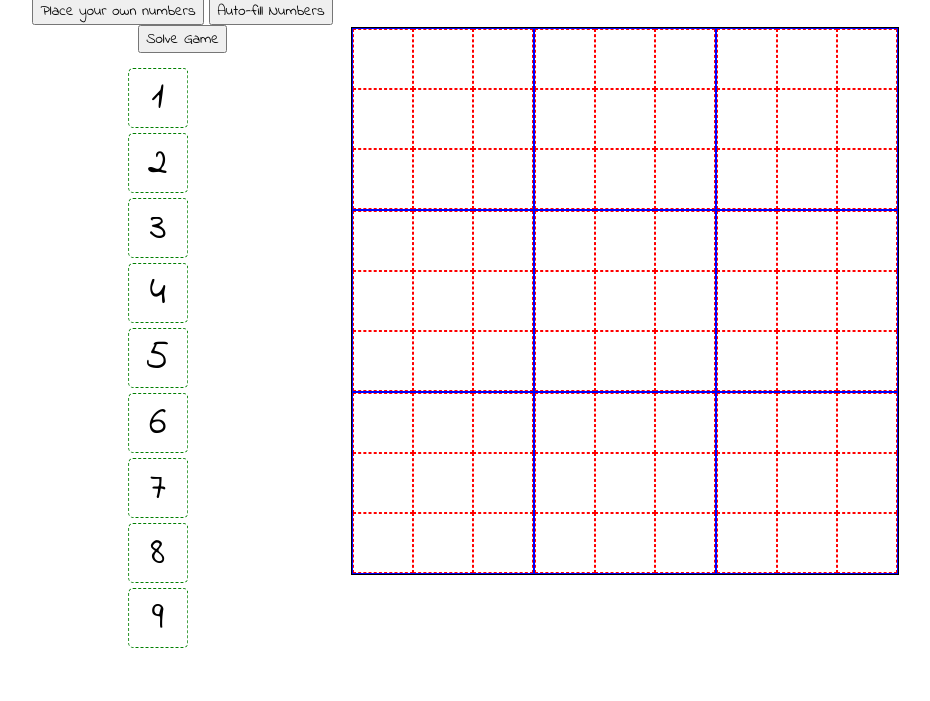
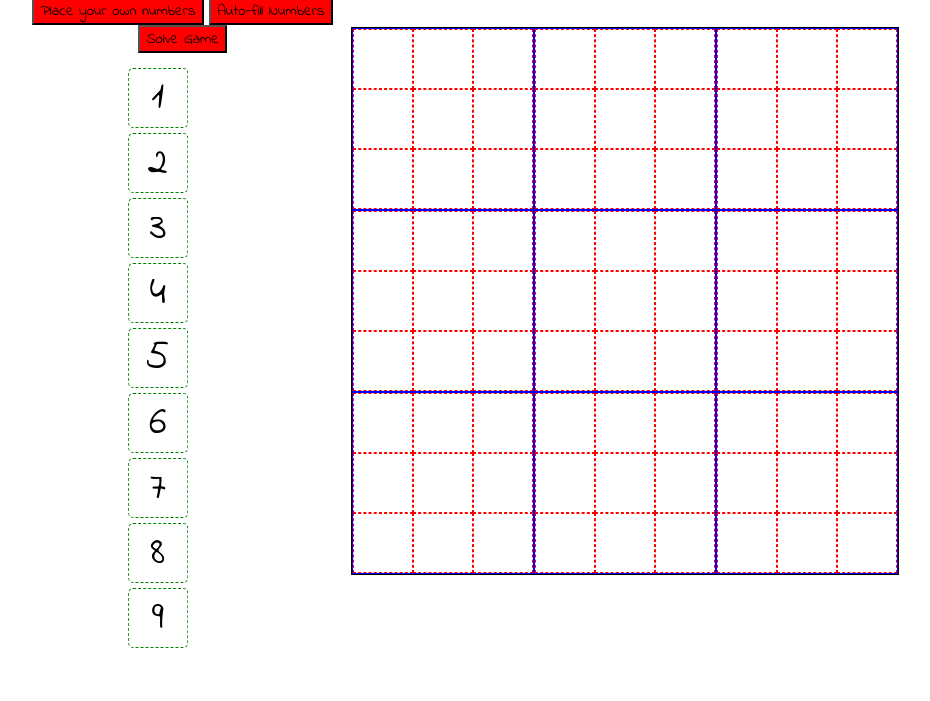
Before and after one commit to huwfernie/soduku, a plain HTML site: page index.html in a window 1280 px wide. Shown: the part 99-800 px from the top of the page, without its empty margins (15-945 px from the left). Drawn offline with nearby package versions, Linux system fonts and the light colour scheme.

Commit message:
changed button css

```diff
--- a/css/style.css
+++ b/css/style.css
@@ -30,6 +30,10 @@ h1 {
   line-height: 60px;
   font-size: 40px;
   margin-bottom: 5px;
+}
+
+aside button {
+  background: red;
 }
 /* -------- *\
   End of The Aside
```
